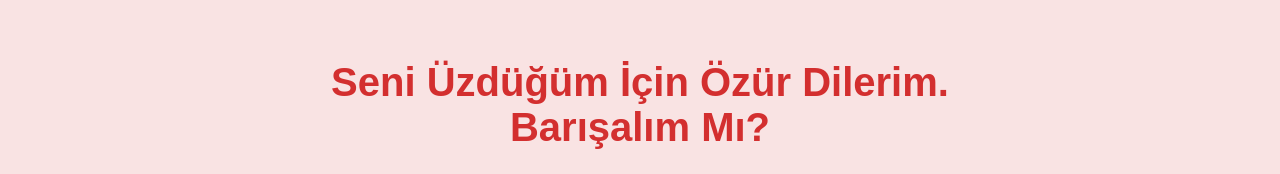
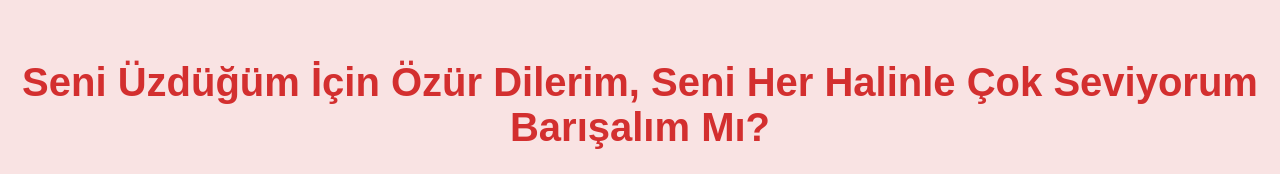
Before and after one commit to apkdaysal23/ozurdile, a plain HTML site: page index.html in a window 1280 px wide. Shown: the part 111-285 px from the top of the page. Drawn offline with Linux system fonts and the light colour scheme.

Commit message:
Update apology message in index.html

```diff
--- a/index.html
+++ b/index.html
@@ -89,7 +89,7 @@
 <body>
     <!-- Ana Sayfa -->
     <div class="container" id="mainPage">
-        <h1>Seni Üzdüğüm İçin Özür Dilerim. <br> Barışalım Mı?</h1>
+        <h1>Seni Üzdüğüm İçin Özür Dilerim, Seni Her Halinle Çok Seviyorum <br> Barışalım Mı?</h1>
         <div class="buttons">
             <button class="yes-button" onclick="handleYesClick()">Evet</button>
             <button class="no-button" onclick="handleNoClick()">Hayır</button>
```
